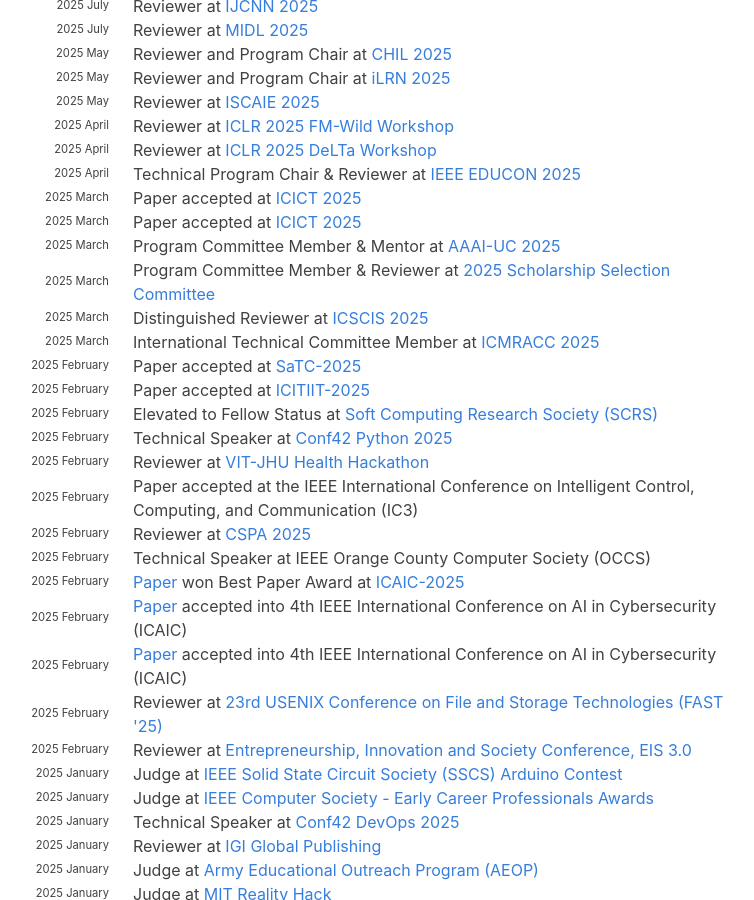
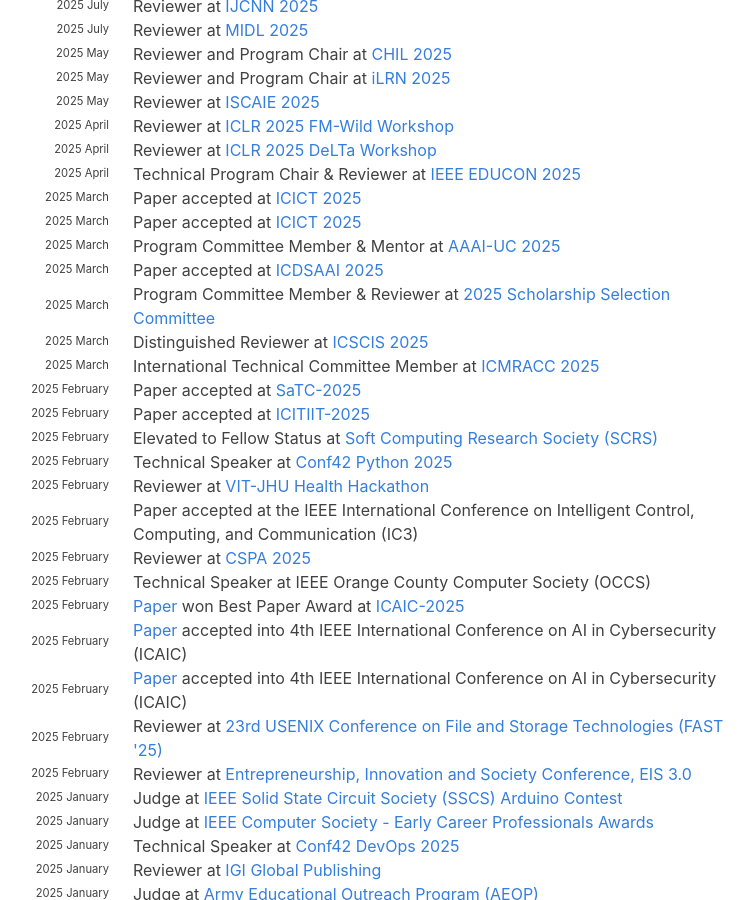
Before and after one commit to hariharanragothaman/hariharanragothaman.github.io, a Jekyll site: the page built from index.md, in a window 1280 px wide and 900 px high, scrolled down 954 px. Shown: the whole window, without its empty margins (199-953 px from the left). Built offline with Jekyll 4.4.1, drawn with Linux system fonts in a browser that asks for light colours; nearby versions of some CDN libraries; some web fonts are replaced.

Commit message:
Polishes and Updates

```diff
--- a/_data/news.yaml
+++ b/_data/news.yaml
@@ -61,6 +61,11 @@
 - year: 2025
   year-extra: March
   description: Program Committee Member & Mentor at <a href="https://aaai.org/conference/aaai/aaai-25/aaai-25-uc-call/">AAAI-UC 2025</a>
+
+- year: 2025
+  year-extra: March
+  description: Paper accepted at <a href="https://conferences.ieee.org/conferences_events/conferences/conferencedetails/65575">ICDSAAI 2025</a>
+
 
 - year: 2025
   year-extra: March
```
